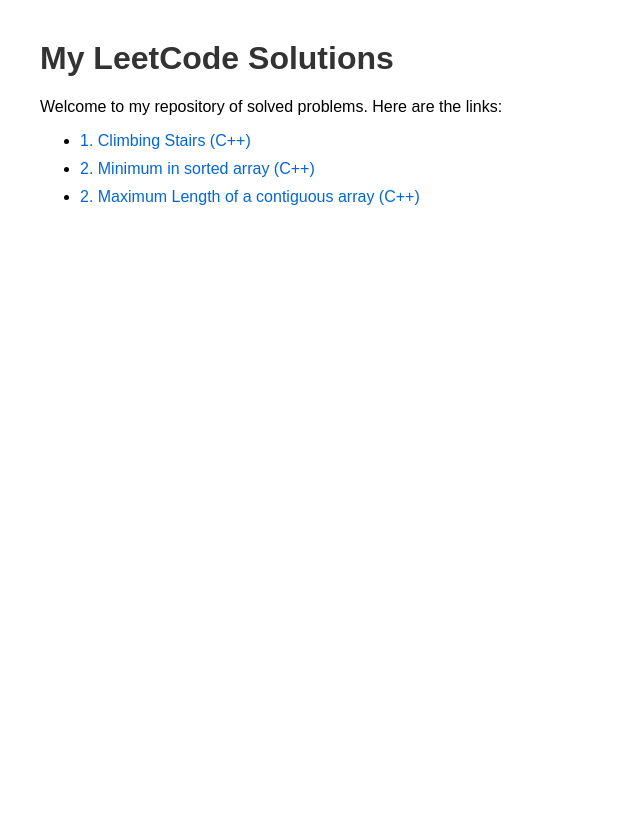
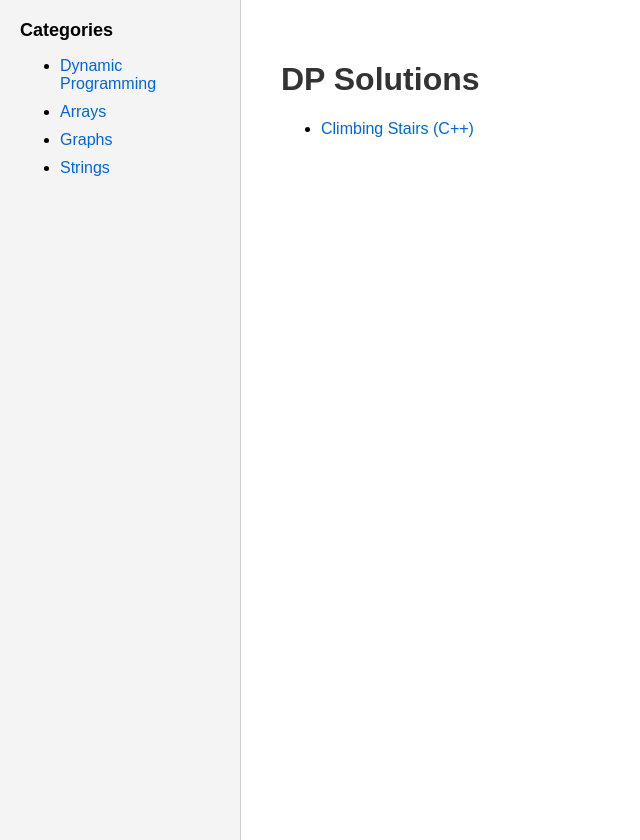
Before and after one commit to TausifIqbal/leetcode.github.io, a plain HTML site: page index.html in a window 1280 px wide. Shown: the whole page, without its empty margins (0-640 px from the left). Before the commit the page ends 800 px from the top, so only its background shows below. Drawn offline with Linux system fonts and the light colour scheme.

Commit message:
update UI

```diff
--- a/index.html
+++ b/index.html
@@ -3,22 +3,84 @@
 <head>
     <title>My LeetCode Solutions</title>
     <style>
-        body { font-family: Arial, sans-serif; margin: 40px; }
+        body {
+            font-family: Arial, sans-serif;
+            margin: 0;
+            display: flex;
+        }
+        /* Left Sidebar */
+        .left-sidebar {
+            width: 200px;
+            padding: 20px;
+            background-color: #f4f4f4;
+            height: 100vh;
+            border-right: 1px solid #ccc;
+        }
+        /* Main content */
+        .main {
+            flex: 1;
+            padding: 40px;
+        }
         h1 { color: #333; }
         li { margin: 10px 0; }
-        a { color: #0366d6; text-decoration: none; }
+        a { color: #0366d6; text-decoration: none; cursor: pointer; }
         a:hover { text-decoration: underline; }
+        h2 { font-size: 18px; margin-top: 0; }
     </style>
 </head>
 <body>
-    <h1>My LeetCode Solutions</h1>
-    <p>Welcome to my repository of solved problems. Here are the links:</p>
+    <!-- Left Sidebar -->
+    <div class="left-sidebar">
+        <h2>Categories</h2>
+        <ul>
+            <li><a onclick="showSolutions('DP')">Dynamic Programming</a></li>
+            <li><a onclick="showSolutions('Array')">Arrays</a></li>
+            <li><a onclick="showSolutions('Graph')">Graphs</a></li>
+            <li><a onclick="showSolutions('String')">Strings</a></li>
+        </ul>
+    </div>
 
-    <ul>
-        <li><a href="https://github.com/TausifIqbal/Leetcode/blob/main/solutions/climbing_stairs.cpp" target="_blank">1. Climbing Stairs (C++)</a></li>
-        <li><a href="https://github.com/TausifIqbal/Leetcode/blob/main/solutions/minimum_in_sorted_array.cpp" target="_blank">2. Minimum in sorted array (C++)</a></li>
-        <li><a href="https://github.com/TausifIqbal/Leetcode/blob/main/solutions/contiguous_array.cpp" target="_blank">2. Maximum Length of a contiguous array (C++)</a></li>
-    </ul>
+    <!-- Main Content -->
+    <div class="main" id="mainContent">
+        <h1>My LeetCode Solutions</h1>
+        <p>Loading...</p>
+    </div>
 
+    <script>
+        const solutions = {
+            DP: [
+                { title: "Climbing Stairs (C++)", link: "https://github.com/TausifIqbal/Leetcode/blob/main/solutions/climbing_stairs.cpp" }
+            ],
+            Array: [
+                { title: "Minimum in sorted array (C++)", link: "https://github.com/TausifIqbal/Leetcode/blob/main/solutions/minimum_in_sorted_array.cpp" },
+                { title: "Maximum Length of a contiguous array (C++)", link: "https://github.com/TausifIqbal/Leetcode/blob/main/solutions/contiguous_array.cpp" }
+            ],
+            Graph: [],
+            String: []
+        };
+
+        function showSolutions(category) {
+            const main = document.getElementById("mainContent");
+            main.innerHTML = `<h1>${category} Solutions</h1>`;
+
+            if (solutions[category].length === 0) {
+                main.innerHTML += `<p>No solutions yet in ${category}.</p>`;
+                return;
+            }
+
+            const ul = document.createElement("ul");
+            solutions[category].forEach(sol => {
+                const li = document.createElement("li");
+                li.innerHTML = `<a href="${sol.link}" target="_blank">${sol.title}</a>`;
+                ul.appendChild(li);
+            });
+            main.appendChild(ul);
+        }
+
+        // Show DP solutions by default
+        window.onload = function() {
+            showSolutions('DP');
+        };
+    </script>
 </body>
 </html>
```
